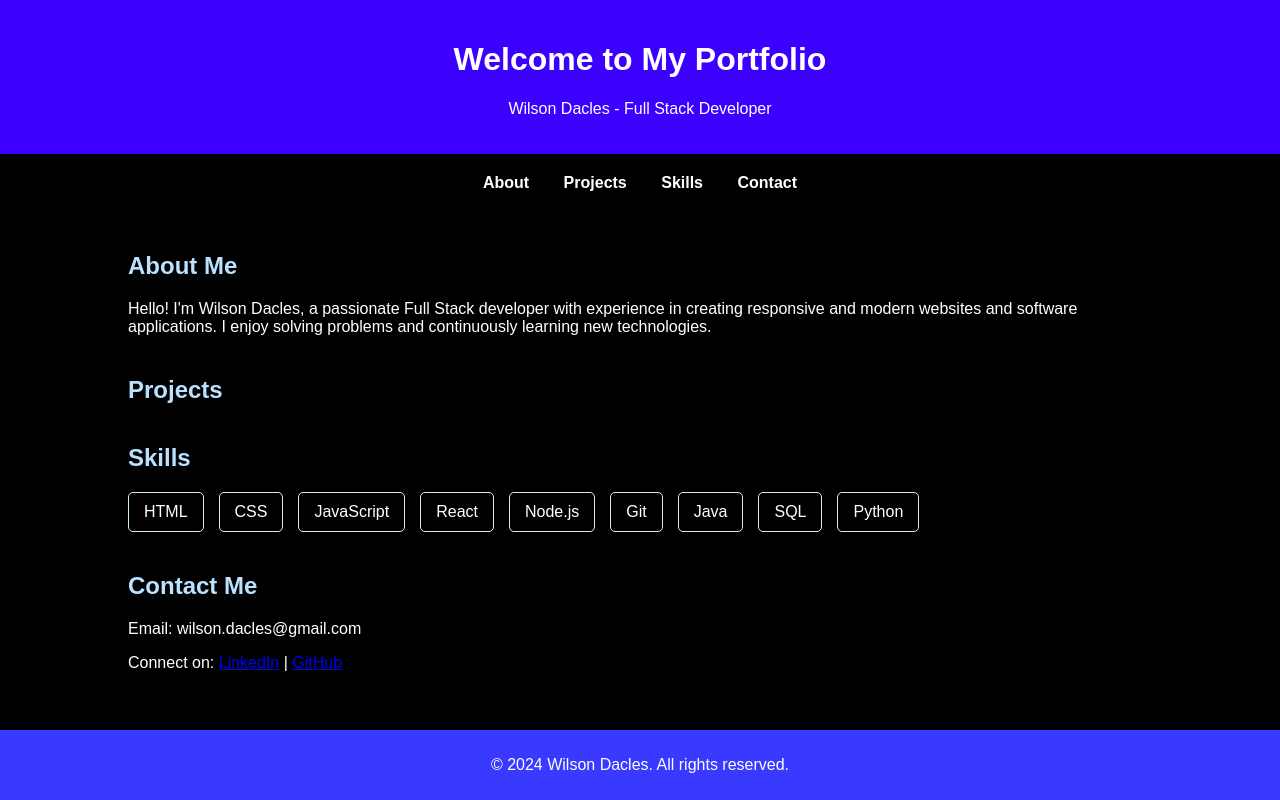
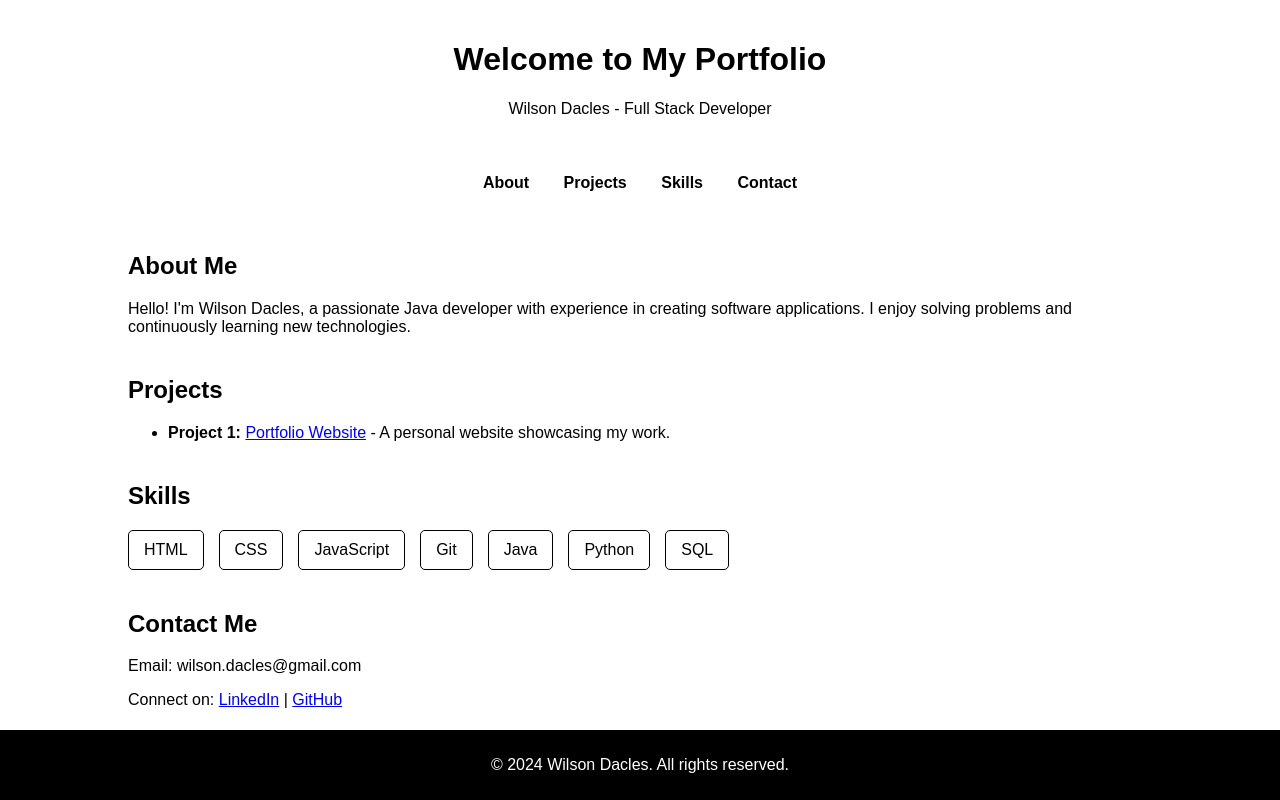
Before and after one commit to isonn2195/isonn2195.github.io, a plain HTML site: page index.html in a window 1280 px wide. Drawn offline with Linux system fonts and the light colour scheme.

Commit message:
Change background

```diff
--- a/index.html
+++ b/index.html
@@ -10,12 +10,12 @@
             font-family: Arial, sans-serif;
             margin: 0;
             padding: 0;
-            background-color: #000000;
-            color: #ffffff;
+            background-color: #ffffff;
+            color: #000000;
         }
         header {
-            background-color: #3c00ff;
-            color: rgb(255, 255, 255);
+            background-color: #ffffff;
+            color: rgb(0, 0, 0);
             padding: 20px 10px;
             text-align: center;
         }
@@ -26,11 +26,11 @@
         nav a {
             margin: 0 15px;
             text-decoration: none;
-            color: #ffffff;
+            color: #000000;
             font-weight: bold;
         }
         nav a:hover {
-            color: #ffffff;
+            color: #000000;
         }
         .container {
             width: 80%;
@@ -41,7 +41,7 @@
             margin-bottom: 40px;
         }
         .section h2 {
-            color: #bae2ff;
+            color: #000000;
         }
         .skills {
             display: flex;
@@ -49,13 +49,13 @@
             gap: 15px;
         }
         .skill {
-            background-color: #000000;
+            background-color: #ffffff;
             padding: 10px 15px;
-            border: 1px solid #d7eeff;
+            border: 1px solid #000000;
             border-radius: 5px;
         }
         footer {
-            background-color: #3939ff;
+            background-color: #000000;
             color: rgb(255, 255, 255);
             text-align: center;
             padding: 10px 0;
@@ -66,6 +66,7 @@
     </style>
 
 </head>
+
 <body>
     <header>
         <h1>Welcome to My Portfolio</h1>
@@ -83,7 +84,7 @@
         <div id="about" class="section">
             <h2>About Me</h2>
             <p>
-                Hello! I'm Wilson Dacles, a passionate Full Stack developer with experience in creating responsive and modern websites and software applications.
+                Hello! I'm Wilson Dacles, a passionate Java developer with experience in creating software applications.
                 I enjoy solving problems and continuously learning new technologies.
             </p>
         </div>
@@ -91,11 +92,11 @@
         <div id="projects" class="section">
             <h2>Projects</h2>
             <ul>
-                <!-- <li>
+                <li>
                     <strong>Project 1:</strong> <a href="#">Portfolio Website</a> - A personal website showcasing my work.
                 </li>
-                <li>
-                    <strong>Project 2:</strong> <a href="#">E-commerce Site</a> - An online store built with HTML, CSS, and JavaScript.
+                <!--<li>
+                     <strong>Project 2:</strong> <a href="#">E-commerce Site</a> - An online store built with HTML, CSS, and JavaScript.
                 </li>
                 <li>
                     <strong>Project 3:</strong> <a href="#">Weather App</a> - A weather forecasting app using an API.
@@ -109,12 +110,10 @@
                 <div class="skill">HTML</div>
                 <div class="skill">CSS</div>
                 <div class="skill">JavaScript</div>
-                <div class="skill">React</div>
-                <div class="skill">Node.js</div>
                 <div class="skill">Git</div>
                 <div class="skill">Java</div>
+                <div class="skill">Python</div>
                 <div class="skill">SQL</div>
-                <div class="skill">Python</div>
             </div>
         </div>
 
```
